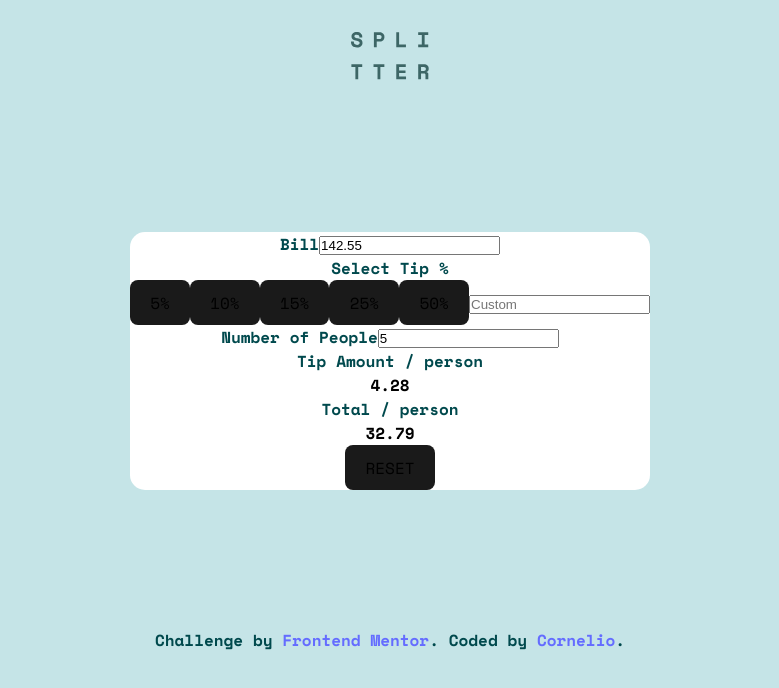
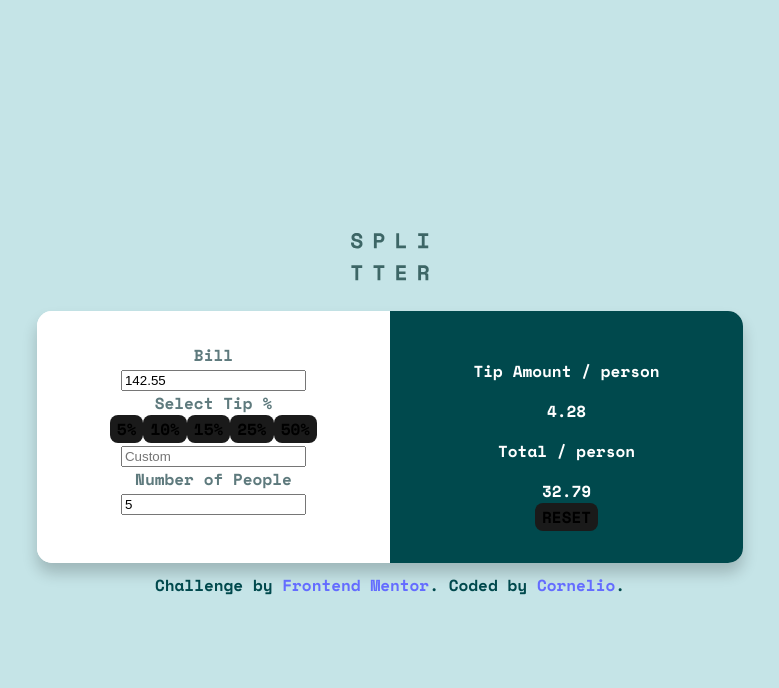
Before and after one commit to Cornelio-II/tip-calculator-app, a Vue app: page / in a window 1280 px wide. Shown: the top 688 px of the page, without its empty margins (250-1029 px from the left). Built offline with nearby package versions, Linux system fonts and the light colour scheme.

Commit message:
Retain customTipValue

```diff
--- a/src/components/BillSplitter-app.vue
+++ b/src/components/BillSplitter-app.vue
@@ -1,6 +1,6 @@
 <template>
-    <div class="container">
-        <div class="splitter">
+    <div class="bill splitter">
+        <div class="container">
             <div class="input-section">
                 <div class="input-group">
                     <label for="bill">Bill</label>
@@ -9,28 +9,33 @@
                 <div class="input-group">
                     <label>Select Tip %</label>
                     <div class="tip-options">
-                        <button v-for="tip in tipOptions" :key="tip" @click="selectTip(tip)">{{ tip }}%</button>
-                        <!-- <button @click="customTip = true">Custom</button> -->
-                        <input id="customTipValue" v-model.number="customTipValue" placeholder="Custom" />
+                        <button v-for="tip in tipOptions" :key="tip" @click="selectTip(tip)"
+                         :class="{ active: selectedTip === tip }">{{ tip
+                            }}%</button>
+                        <input
+                        id="customTipValue" v-model.number="customTipValue" @input="onCustomTipInput"
+                        placeholder="Custom" />
                     </div>
                     <div class="input-group">
                         <label for="people" id="people">Number of People</label>
-                        <input id="people" v-model="people">
+                        <input id="people" v-model.number="people">
                     </div>
                 </div>
             </div>
             <div class="output-section">
                 <div class="output-group">
-                    <label>Tip Amount / person</label>
+                    <p>Tip Amount / person</p>
                     <div class="output-value">{{ formattedTipAmountPerPerson }}
                     </div>
                 </div>
                 <div class="output-group">
-                    <label>Total / person</label>
+                    <p>Total / person</p>
                     <div class="output-value">{{ formattedTotalPerPerson }}
                     </div>
                 </div>
-                <button @click="reset">RESET</button>
+                <button class="reset-button" :disabled="!canReset" @click="reset">
+                    RESET
+                </button>
             </div>
         </div>
     </div>
@@ -44,7 +49,8 @@ export default {
             tipOptions: [5, 10, 15, 25, 50],
             selectedTip: 15,
             customTipValue: null,
-            people: 5
+            people: 5,
+            isCustomTipActive: false,
         };
     },
     computed: {
@@ -54,7 +60,7 @@ export default {
             let peopleCount = parseFloat(this.people) || 1;
 
             let tipPercentage;
-            if (this.customTipValue > 0) {
+            if (this.isCustomTipActive && this.customTipValue > 0) {
                 tipPercentage = this.customTipValue;
             } else {
                 tipPercentage = this.selectedTip;
@@ -73,7 +79,7 @@ export default {
 
             let tipPercentage;
             let totalTipAmount;
-            if (this.customTipValue > 0) {
+            if (this.isCustomTipActive && this.customTipValue > 0) {
                 tipPercentage = this.customTipValue;
             } else {
                 tipPercentage = this.selectedTip;
@@ -106,29 +112,57 @@ export default {
                 return this.totalPerPerson;
             }
         },
+        canReset(){
+            // Ternary operator
+             return this.bill || this.people || this.selectedTip || this.customTipValue;
+
+             //same as above code
+            // if (this.bill || this.people || this.selectedTip || this.customTipValue){
+            //   return true;
+            // } else {
+            //   return false;
+            // }
+        },
     },
     methods: {
         selectTip(tip) {
             this.selectedTip = tip;
-            this.customTipValue = null; // Clear customTipValue when a standard tip is selected
+            // this.customTipValue = null; // Clear customTipValue when a standard tip is selected
+
+            this.isCustomTipActive = false;
+        },
+        onCustomTipInput(){
+          this.isCustomTipActive = true;
         },
         reset() {
             this.bill = null;
             this.selectedTip = null;
             this.customTipValue = null;
             this.people = 1;
+            this.isCustomTipActive = false;
         }
     }
 }
 </script>
 
 <style scoped>
-.splitter {
+.container{
+    display: flex;
     background-color: var(--white);
     border-radius: 15px;
+    box-shadow: 0 10px 15px rgba(0, 0, 0, 0.2);
+    overflow: hidden;
 }
 
-label {
-    color: var(--very-dark-cyan);
+.input-section{
+    background-color: var(--white);
+}
+.output-section {
+    background-color: var(--very-dark-cyan);
+    color: var(--white);
+}
+.input-section, .output-section{
+ padding: 2rem;
+ flex: 1;
 }
 </style>
--- a/src/style.css
+++ b/src/style.css
@@ -21,8 +21,6 @@
 *::before,
 *::after {
   box-sizing: border-box;
-  marigin: 0 auto;
-  padding: 0;
 }
 a {
   color: #646cff;
@@ -33,20 +31,23 @@ a:hover {
 }
 
 body {
+  min-height: 100vh;
   font-family: "Space Mono", serif;
-  line-height: 1.5;
   font-weight: 700;
-  font-style: normal;
-  min-height: 100vh;
+  display: flex;
   background-color: var(--light-grayish-cyan);
+  align-items:center;
+  text-align: center;
+  justify-content: center;
+  align-content: center;
+
 }
 
 button {
   border-radius: 8px;
   border: 1px solid transparent;
-  padding: 0.6em 1.2em;
-  font-size: 1em;
-  font-weight: 500;
+  font-size: 1rem;
+  font-weight: 700;
   font-family: inherit;
   background-color: #1a1a1a;
   cursor: pointer;
@@ -60,12 +61,10 @@ button:focus-visible {
   outline: 4px auto -webkit-focus-ring-color;
 }
 
+label {
+    color: var(--dark-grayish-cyan);
+    display: block;
+}
 #app {
-  display: flex;
-  flex-direction: column;
-  align-items:center;
-  text-align: center;
-  justify-content: center;
-  align-content: center;
-  gap: 8em;
+
 }
```
